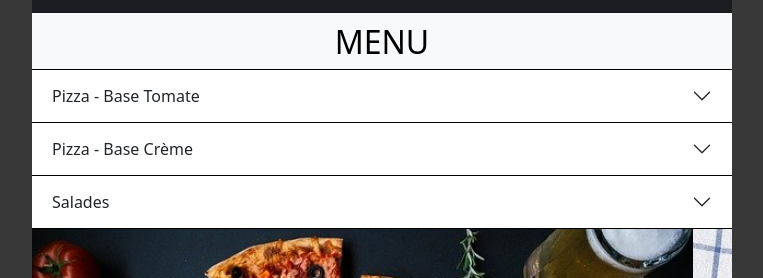
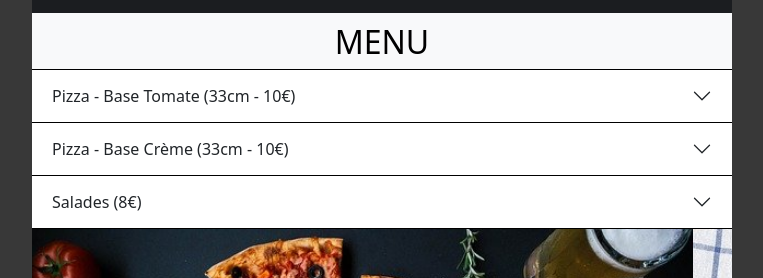
Before and after one commit to AlexandreHamm/Project-Restaurant, a plain HTML site: page index.html in a window 1280 px wide. Shown: the part 1123-1401 px from the top of the page, without its empty margins (258-1021 px from the left). Drawn offline with nearby package versions, Linux system fonts and the light colour scheme.

Commit message:
feat: prices

```diff
--- a/index.html
+++ b/index.html
@@ -105,7 +105,7 @@
                         <div class="accordion-item">
                         <h3 class="accordion-header" id="flush-headingOne">
                             <button class="accordion-button collapsed" type="button" data-bs-toggle="collapse" data-bs-target="#flush-collapseOne" aria-expanded="false" aria-controls="flush-collapseOne">
-                            Pizza - Base Tomate
+                            Pizza - Base Tomate (33cm - 10€)
                             </button>
                         </h3>
                         <div id="flush-collapseOne" class="accordion-collapse collapse" aria-labelledby="flush-headingOne" data-bs-parent="#accordionFlushExample">
@@ -146,7 +146,7 @@
                         <div class="accordion-item">
                         <h3 class="accordion-header" id="flush-headingTwo">
                             <button class="accordion-button collapsed" type="button" data-bs-toggle="collapse" data-bs-target="#flush-collapseTwo" aria-expanded="false" aria-controls="flush-collapseTwo">
-                            Pizza - Base Crème
+                            Pizza - Base Crème (33cm - 10€)
                             </button>
                         </h3>
                         <div id="flush-collapseTwo" class="accordion-collapse collapse" aria-labelledby="flush-headingTwo" data-bs-parent="#accordionFlushExample">
@@ -169,7 +169,7 @@
                         <div class="accordion-item">
                         <h3 class="accordion-header" id="flush-headingThree">
                             <button class="accordion-button collapsed" type="button" data-bs-toggle="collapse" data-bs-target="#flush-collapseThree" aria-expanded="false" aria-controls="flush-collapseThree">
-                            Salades
+                            Salades (8€)
                             </button>
                         </h3>
                         <div id="flush-collapseThree" class="accordion-collapse collapse" aria-labelledby="flush-headingThree" data-bs-parent="#accordionFlushExample">
```
